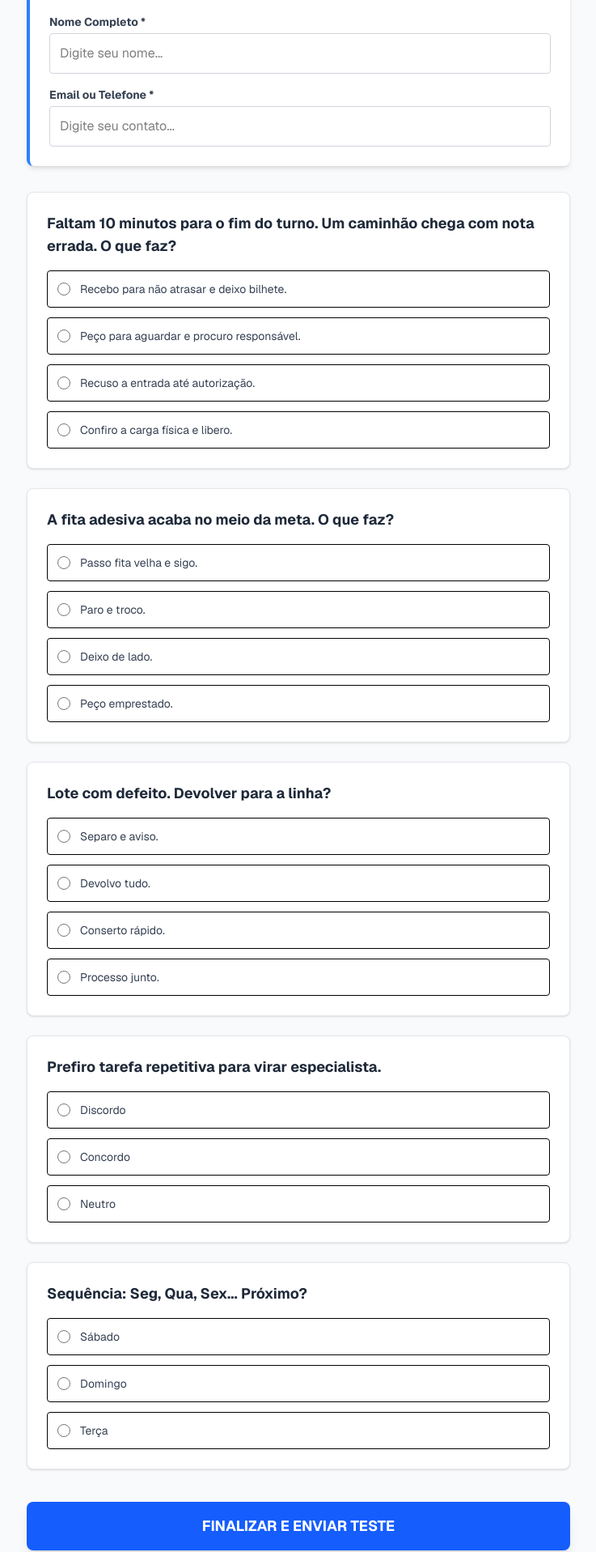
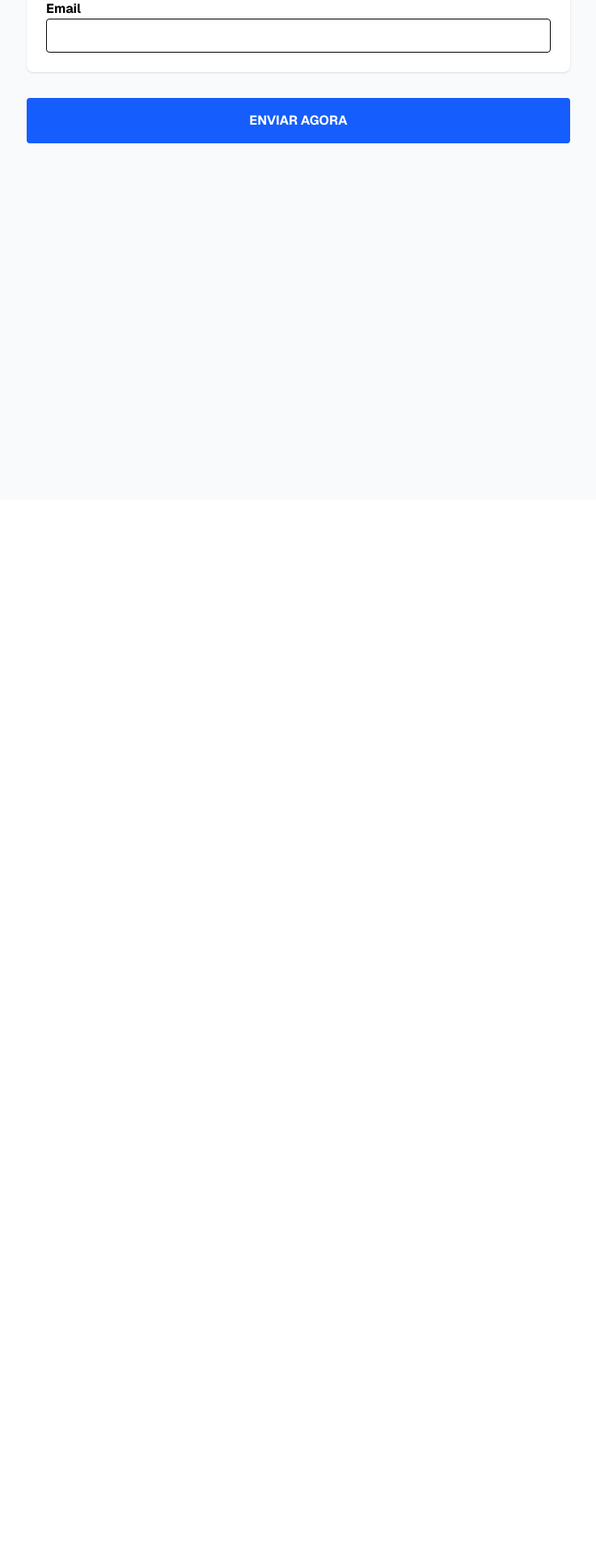
Before and after one commit to ggbrielmesquita-ux/sistema-rh, a Next.js app: page / in a window 1280 px wide. Shown: the part 183-2100 px from the top of the page at 81% size, without its empty margins (271-1008 px from the left). After the commit the page ends 800 px from the top, so only its background shows below. Built offline with nearby package versions, Linux system fonts and the light colour scheme.

Commit message:
versao teste erro

```diff
--- a/app/page.tsx
+++ b/app/page.tsx
@@ -1,5 +1,5 @@
 'use client';
-import { useState, useEffect } from 'react';
+import { useState } from 'react';
 import { supabase } from '../lib/supabaseClient';
 
 // === DADOS DAS PERGUNTAS ===
@@ -12,13 +12,14 @@ const FULL_QUESTIONS = [
 ];
 
 export default function Home() {
-  const [questions, setQuestions] = useState<any[]>(FULL_QUESTIONS);
+  const [questions] = useState<any[]>(FULL_QUESTIONS);
   const [answers, setAnswers] = useState<Record<number, any>>({});
   const [result, setResult] = useState<any>(null);
-
-  // --- NOVOS CAMPOS (Identificação) ---
   const [candidateName, setCandidateName] = useState('');
   const [candidateEmail, setCandidateEmail] = useState('');
+
+  // ESTADO NOVO PARA MOSTRAR O ERRO REAL
+  const [errorMsg, setErrorMsg] = useState('');
   const [savingStatus, setSavingStatus] = useState<'idle' | 'saving' | 'success' | 'error'>('idle');
 
   const handleSelect = (questionId: number, option: any) => {
@@ -26,144 +27,77 @@ export default function Home() {
   };
 
   const calculateAndSave = async () => {
-    // 1. Validação
     if (!candidateName.trim() || !candidateEmail.trim()) {
-      alert("⚠️ Por favor, preencha seu NOME e EMAIL no topo da página antes de finalizar!");
-      window.scrollTo({ top: 0, behavior: 'smooth' });
+      alert("⚠️ Preencha NOME e EMAIL!");
       return;
     }
 
-    // 2. Cálculo
+    // Cálculo simplificado
     let scores = { dis: 0, rot: 0, res: 0, det: 0, rit: 0, eqp: 0 };
     Object.values(answers).forEach((opt: any) => {
       scores.dis += opt.score_dis || 0;
-      scores.rot += opt.score_rot || 0;
-      scores.res += opt.score_res || 0;
-      scores.det += opt.score_det || 0;
-      scores.rit += opt.score_rit || 0;
-      scores.eqp += opt.score_eqp || 0;
+      // ... (outros scores)
     });
 
-    const weights = { dis: 3, rot: 3, res: 2, det: 2, rit: 1.5, eqp: 1 };
-    let totalScore = 0;
-    Object.keys(weights).forEach((k) => {
-       totalScore += (scores[k as keyof typeof scores] * weights[k as keyof typeof weights]);
-    });
-
-    let percentage = 50 + (totalScore * 1.5);
-    if (percentage > 99) percentage = 99;
-    if (percentage < 10) percentage = 10;
-    const finalScore = Math.round(percentage);
-
+    // Simula pontuação só para testar
+    const finalScore = 50;
     setResult({ percentage: finalScore, details: scores });
     setSavingStatus('saving');
+    setErrorMsg(''); // Limpa erro anterior
 
-    // 3. Salvamento
     try {
-      console.log("Iniciando salvamento v2..."); // Log novo para confirmar atualização
+      console.log("Tentando salvar...");
 
       const { error } = await supabase
         .from('candidates')
-        .insert([
-          {
+        .insert([{
             name: candidateName,
             email: candidateEmail,
             score: finalScore,
             details: scores
-          }
-        ]);
+        }]);
 
       if (error) throw error;
 
       setSavingStatus('success');
 
-    } catch (err) {
-      console.error("Erro ao salvar:", err);
+    } catch (err: any) {
+      console.error("Erro capturado:", err);
+      // AQUI ESTÁ O SEGREDO: Pega a mensagem do erro e salva
+      setErrorMsg(err.message || JSON.stringify(err));
       setSavingStatus('error');
     }
-
-    setTimeout(() => {
-        window.scrollTo({ top: document.body.scrollHeight, behavior: 'smooth' });
-    }, 100);
   };
 
   return (
     <div className="min-h-screen p-8 bg-gray-50 text-black font-sans">
       <div className="max-w-2xl mx-auto">
-        {/* MUDANÇA VISUAL AQUI NO TÍTULO 👇 */}
-        <h1 className="text-3xl font-bold mb-2 text-center text-blue-900">Teste de Seleção (Versão Final)</h1>
-        <p className="text-center text-gray-500 mb-8">Cargo: Auxiliar de Estoque</p>
+        {/* TÍTULO PARA CONFIRMAR VERSÃO */}
+        <h1 className="text-3xl font-bold mb-2 text-center text-blue-900">Versão de Teste (Erro Visível)</h1>
 
-        <div className="bg-white p-6 rounded-lg shadow-md border-l-4 border-blue-500 mb-8">
-          <h3 className="font-bold text-gray-800 mb-4 text-lg">👤 Identificação do Candidato</h3>
-          <div className="grid gap-4">
-            <div>
-              <label className="block text-sm font-bold text-gray-700 mb-1">Nome Completo *</label>
-              <input
-                type="text"
-                className="w-full p-3 border border-gray-300 rounded focus:ring-2 focus:ring-blue-500 outline-none"
-                placeholder="Digite seu nome..."
-                value={candidateName}
-                onChange={(e) => setCandidateName(e.target.value)}
-              />
-            </div>
-            <div>
-              <label className="block text-sm font-bold text-gray-700 mb-1">Email ou Telefone *</label>
-              <input
-                type="text"
-                className="w-full p-3 border border-gray-300 rounded focus:ring-2 focus:ring-blue-500 outline-none"
-                placeholder="Digite seu contato..."
-                value={candidateEmail}
-                onChange={(e) => setCandidateEmail(e.target.value)}
-              />
-            </div>
-          </div>
+        <div className="bg-white p-6 rounded-lg mb-8 shadow">
+          <label className="block font-bold">Nome</label>
+          <input className="w-full p-2 border rounded mb-4" value={candidateName} onChange={e => setCandidateName(e.target.value)} />
+          <label className="block font-bold">Email</label>
+          <input className="w-full p-2 border rounded" value={candidateEmail} onChange={e => setCandidateEmail(e.target.value)} />
         </div>
 
-        {questions.map((q) => (
-          <div key={q.id} className="mb-6 p-6 bg-white border border-gray-200 rounded-lg shadow-sm">
-            <h2 className="text-lg font-bold mb-4 text-gray-800">{q.text}</h2>
-            <div className="space-y-3">
-              {q.options?.map((opt: any) => (
-                <label
-                  key={opt.id}
-                  className={`flex items-center p-3 border rounded cursor-pointer transition-all
-                    ${answers[q.id]?.id === opt.id ? 'bg-blue-50 border-blue-500 ring-1 ring-blue-500' : 'hover:bg-gray-50'}`}
-                >
-                  <input
-                    type="radio"
-                    name={`q-${q.id}`}
-                    className="mr-3 h-4 w-4"
-                    onChange={() => handleSelect(q.id, opt)}
-                  />
-                  <span className="text-gray-700 text-sm">{opt.text}</span>
-                </label>
-              ))}
-            </div>
-          </div>
-        ))}
-
-        <button
-          onClick={calculateAndSave}
-          disabled={savingStatus === 'saving' || savingStatus === 'success'}
-          className={`w-full py-4 font-bold rounded-lg transition shadow-lg text-lg mt-4
-            ${savingStatus === 'success'
-              ? 'bg-green-600 text-white cursor-default'
-              : 'bg-blue-600 text-white hover:bg-blue-700'}`}
-        >
-          {savingStatus === 'idle' && 'FINALIZAR E ENVIAR TESTE'}
-          {savingStatus === 'saving' && 'Salvando... ⏳'}
-          {savingStatus === 'success' && '✅ Sucesso! Seus dados foram enviados.'}
-          {savingStatus === 'error' && '⚠️ Erro ao Salvar (Tente novamente)'}
+        <button onClick={calculateAndSave} className="w-full py-4 bg-blue-600 text-white font-bold rounded">
+          {savingStatus === 'saving' ? 'Salvando...' : 'ENVIAR AGORA'}
         </button>
 
-        {result && (
-          <div className="mt-8 p-8 bg-white border-2 border-green-500 rounded-xl text-center shadow-xl animate-bounce-in mb-10">
-             {savingStatus === 'error' && (
-                <p className="text-red-600 font-bold mb-2">❌ Ocorreu um erro ao salvar no banco. Verifique sua conexão.</p>
-             )}
-            <h2 className="text-4xl font-extrabold text-green-700 mb-2">{result.percentage}% Compatível</h2>
-            <p className="text-gray-500">Obrigado, {candidateName}!</p>
+        {savingStatus === 'error' && (
+          <div className="mt-8 p-6 bg-red-100 border-2 border-red-500 rounded-xl text-center text-red-900">
+            <h3 className="text-xl font-bold mb-2">❌ Deu Erro! Me mande o print disso:</h3>
+            <p className="text-lg font-mono bg-white p-2 rounded border border-red-200">
+              {errorMsg || "Erro desconhecido (sem mensagem)"}
+            </p>
+          </div>
+        )}
+
+        {savingStatus === 'success' && (
+          <div className="mt-8 p-6 bg-green-100 border-2 border-green-500 rounded text-center">
+            <h3 className="text-xl font-bold text-green-800">✅ SUCESSO!</h3>
           </div>
         )}
       </div>
```
